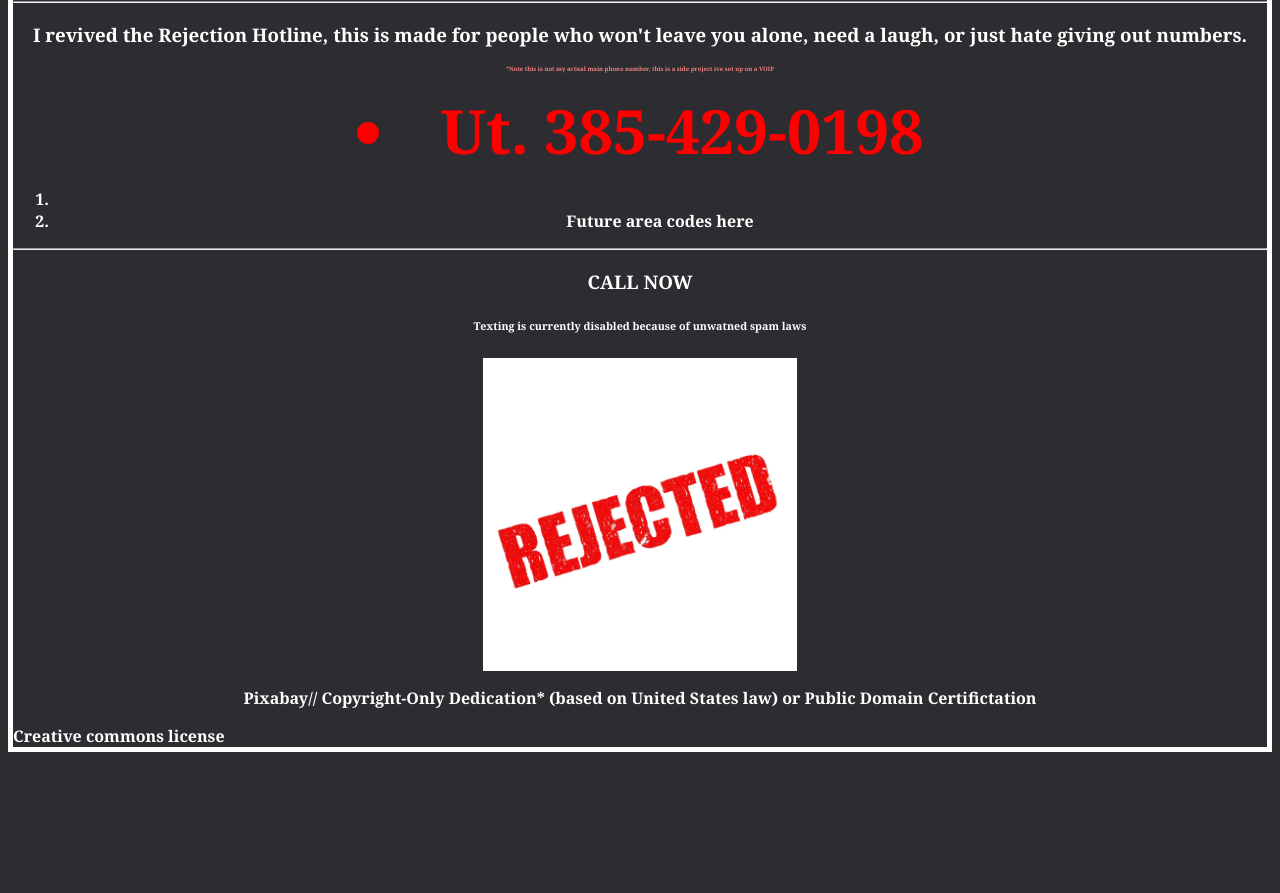
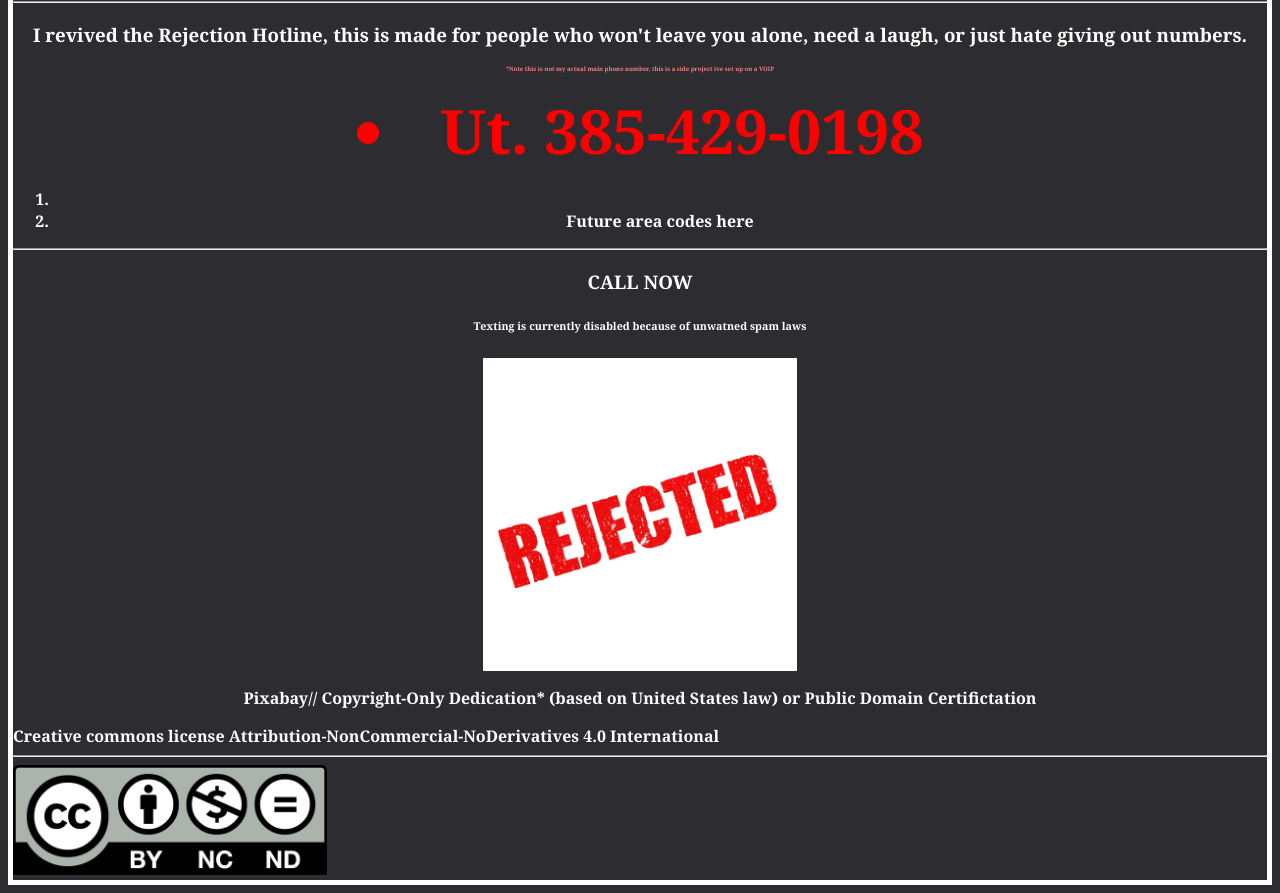
Before and after one commit to mindelou/rejectionhotline, a plain HTML site: page index.html in a window 1280 px wide. Shown: the part 153-1046 px from the top of the page. Before the commit the page ends 913 px from the top, so only its background shows below. Drawn offline with Linux system fonts and the light colour scheme; a web font is replaced by a local one.

Commit message:
Update index.html

```diff
--- a/index.html
+++ b/index.html
@@ -60,6 +60,13 @@
 <p>Pixabay// Copyright-Only Dedication* (based on United States law)
   or Public Domain Certifictation </p>
 <a href="https://creativecommons.org/licenses/publicdomain/">Creative commons license</a>
+
+<a href="https://www.google.com/url?sa=i&url=https%3A%2F%2Fpixabay.com%2Fillustrations%2Fstamp-rejected-document-reject-1726352%2F&psig=AOvVaw0WI2ihyiEi9rbq-59fi04c&ust=1682688793476000&source=images&cd=vfe&ved=0CBIQjhxqFwoTCKiFxrGWyv4CFQAAAAAdAAAAABAE">Attribution-NonCommercial-NoDerivatives 4.0 International</a>
+
+<hr> </hr>
+
+<img src="cc.png" alt="CC LISCENCE"
+>
 </img>
 </head>
 </html>
```
